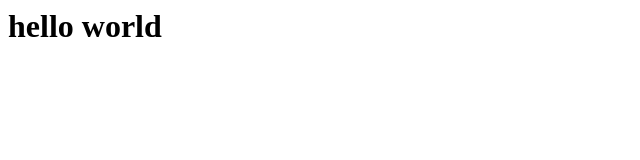
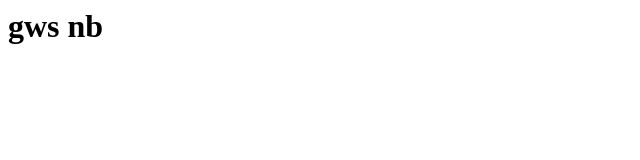
Before and after one commit to lawjoke/vercel-deploy-demo, a plain HTML site: page index.html in a window 1280 px wide. Shown: the whole page, without its empty margins (0-640 px from the left). Drawn offline with Linux system fonts and the light colour scheme.

Commit message:
Update index.html

```diff
--- a/index.html
+++ b/index.html
@@ -1 +1 @@
-<h1>hello world</h1>
+<h1>gws nb </h1>
```
